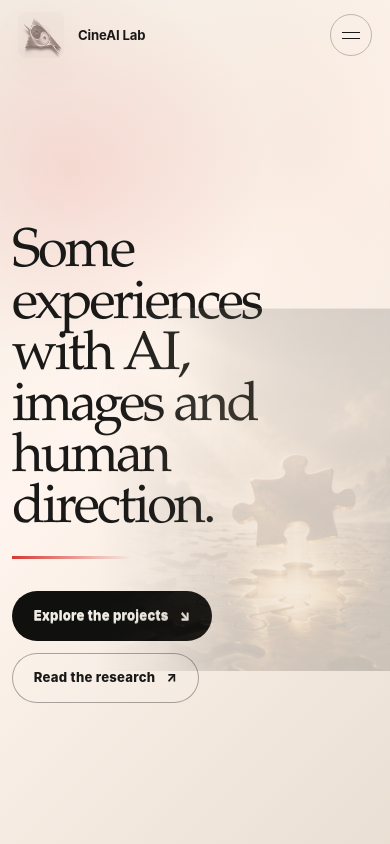
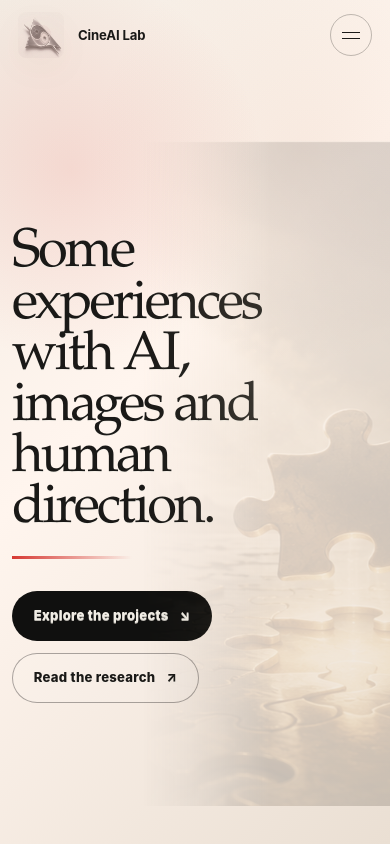
Before and after one commit to ReneBoroughs/cineai-lab, a React (Vite) app: page / in a window 390 px wide. Shown: the top 844 px of the page. Built offline with nearby package versions, Linux system fonts and the light colour scheme.

Commit message:
Add styles for puzzle-home layout
Added styles for the puzzle-home layout and responsive adjustments.

```diff
--- a/src/styles/global.css
+++ b/src/styles/global.css
@@ -1428,3 +1428,43 @@ hr, .separator, .watch-cover-copy::after {
     transition: none !important;
   }
 }
+
+/* Home image inserted in the existing puzzle-home layout */
+.puzzle-home-inner {
+  display: grid;
+  grid-template-columns: minmax(320px, 0.85fr) minmax(420px, 1.15fr);
+  align-items: center;
+  gap: clamp(32px, 6vw, 96px);
+}
+
+.puzzle-home-art {
+  margin: 0;
+  width: 100%;
+  min-height: 560px;
+  overflow: hidden;
+  border: 0;
+  background: transparent;
+}
+
+.puzzle-home-art img {
+  display: block;
+  width: 100%;
+  height: 100%;
+  min-height: 560px;
+  object-fit: cover;
+  border: 0;
+}
+
+@media (max-width: 900px) {
+  .puzzle-home-inner {
+    grid-template-columns: 1fr;
+  }
+
+  .puzzle-home-art {
+    min-height: 360px;
+  }
+
+  .puzzle-home-art img {
+    min-height: 360px;
+  }
+}
```
